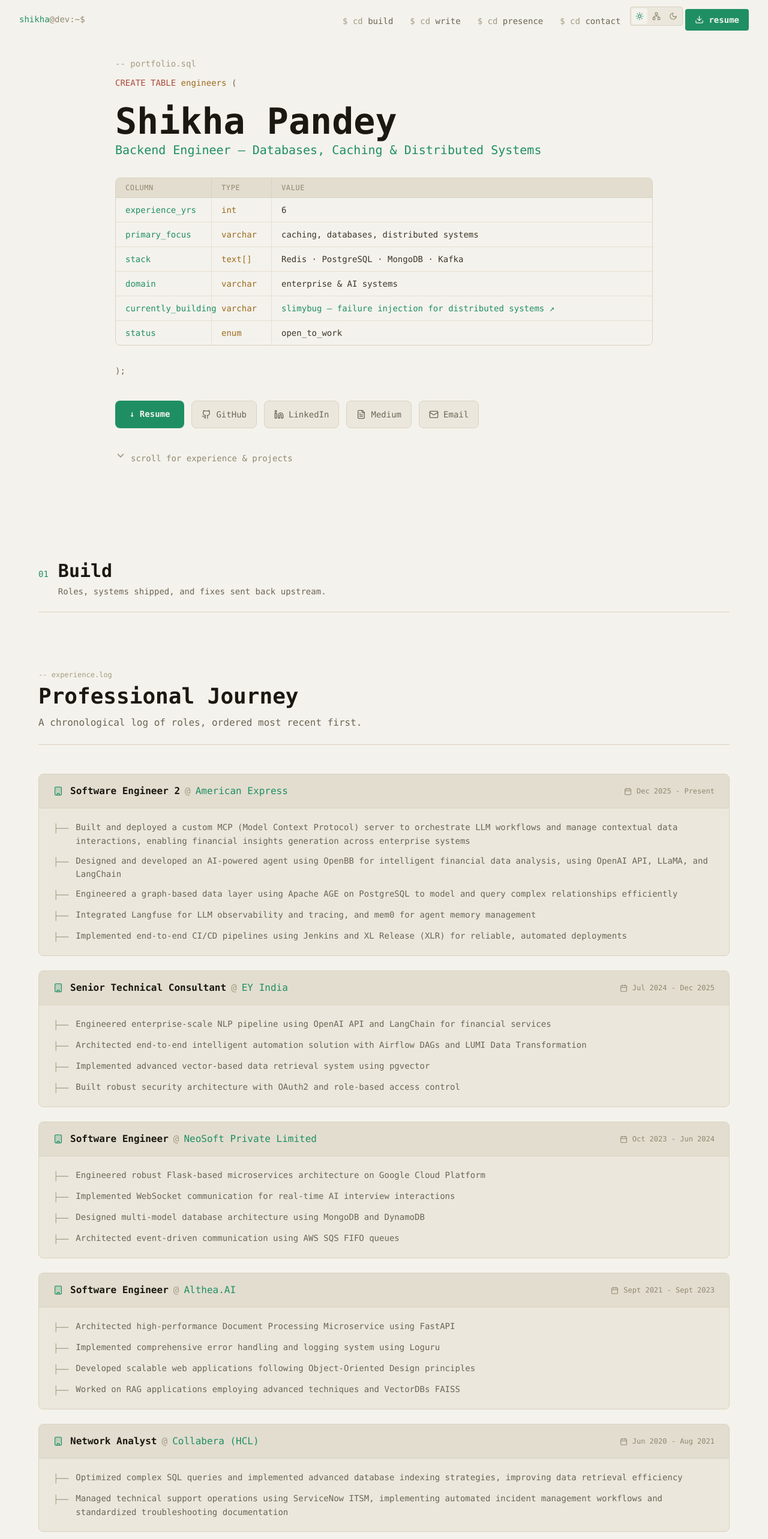
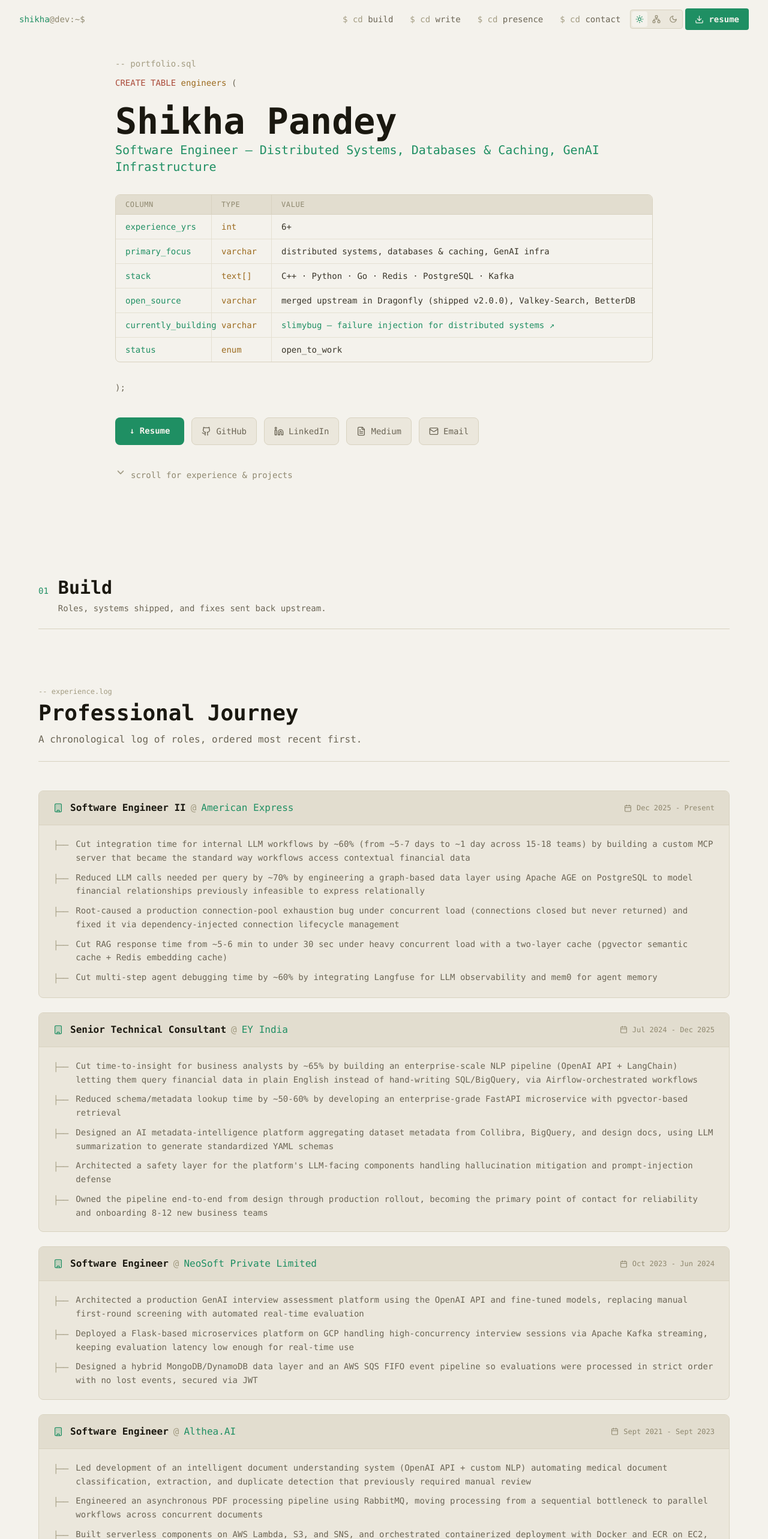
Before and after one commit to Shikha-code36/shikhaPortfolio, a React (Vite) app: page / in a window 1280 px wide. Shown: the top 2566 px of the page at 60% size. Built offline with nearby package versions, Linux system fonts and the light colour scheme.

Commit message:
update in portfolio

```diff
--- a/src/components/Achievements.jsx
+++ b/src/components/Achievements.jsx
@@ -19,7 +19,7 @@
       items: [
         "LeetCode Knight — top-tier contest rank, 500+ problems solved",
         "Research Publication in AI/ML optimization strategies",
-        "Merged upstream fixes in DragonflyDB (31k★ Redis-compatible datastore) and BetterDB monitor — see Open Source above",
+        "Contributions to DragonflyDB (31k★ Redis-compatible datastore) shipped in the v2.0.0 release, plus merged fixes in BetterDB monitor — see Open Source above",
         "High-Performance Systems deployed in production environments",
       ],
     },
--- a/src/components/Experience.jsx
+++ b/src/components/Experience.jsx
@@ -5,15 +5,15 @@
 export const Experience = () => {
   const corporateExperience = [
     {
-      title: "Software Engineer 2",
+      title: "Software Engineer II",
       company: "American Express",
       period: "Dec 2025 - Present",
       achievements: [
-        "Built and deployed a custom MCP (Model Context Protocol) server to orchestrate LLM workflows and manage contextual data interactions, enabling financial insights generation across enterprise systems",
-        "Designed and developed an AI-powered agent using OpenBB for intelligent financial data analysis, using OpenAI API, LLaMA, and LangChain",
-        "Engineered a graph-based data layer using Apache AGE on PostgreSQL to model and query complex relationships efficiently",
-        "Integrated Langfuse for LLM observability and tracing, and mem0 for agent memory management",
-        "Implemented end-to-end CI/CD pipelines using Jenkins and XL Release (XLR) for reliable, automated deployments",
+        "Cut integration time for internal LLM workflows by ~60% (from ~5-7 days to ~1 day across 15-18 teams) by building a custom MCP server that became the standard way workflows access contextual financial data",
+        "Reduced LLM calls needed per query by ~70% by engineering a graph-based data layer using Apache AGE on PostgreSQL to model financial relationships previously infeasible to express relationally",
+        "Root-caused a production connection-pool exhaustion bug under concurrent load (connections closed but never returned) and fixed it via dependency-injected connection lifecycle management",
+        "Cut RAG response time from ~5-6 min to under 30 sec under heavy concurrent load with a two-layer cache (pgvector semantic cache + Redis embedding cache)",
+        "Cut multi-step agent debugging time by ~60% by integrating Langfuse for LLM observability and mem0 for agent memory",
       ],
     },
     {
@@ -21,10 +21,11 @@
       company: "EY India",
       period: "Jul 2024 - Dec 2025",
       achievements: [
-        "Engineered enterprise-scale NLP pipeline using OpenAI API and LangChain for financial services",
-        "Architected end-to-end intelligent automation solution with Airflow DAGs and LUMI Data Transformation",
-        "Implemented advanced vector-based data retrieval system using pgvector",
-        "Built robust security architecture with OAuth2 and role-based access control",
+        "Cut time-to-insight for business analysts by ~65% by building an enterprise-scale NLP pipeline (OpenAI API + LangChain) letting them query financial data in plain English instead of hand-writing SQL/BigQuery, via Airflow-orchestrated workflows",
+        "Reduced schema/metadata lookup time by ~50-60% by developing an enterprise-grade FastAPI microservice with pgvector-based retrieval",
+        "Designed an AI metadata-intelligence platform aggregating dataset metadata from Collibra, BigQuery, and design docs, using LLM summarization to generate standardized YAML schemas",
+        "Architected a safety layer for the platform's LLM-facing components handling hallucination mitigation and prompt-injection defense",
+        "Owned the pipeline end-to-end from design through production rollout, becoming the primary point of contact for reliability and onboarding 8-12 new business teams",
       ],
     },
     {
@@ -32,10 +33,9 @@
       company: "NeoSoft Private Limited",
       period: "Oct 2023 - Jun 2024",
       achievements: [
-        "Engineered robust Flask-based microservices architecture on Google Cloud Platform",
-        "Implemented WebSocket communication for real-time AI interview interactions",
-        "Designed multi-model database architecture using MongoDB and DynamoDB",
-        "Architected event-driven communication using AWS SQS FIFO queues",
+        "Architected a production GenAI interview assessment platform using the OpenAI API and fine-tuned models, replacing manual first-round screening with automated real-time evaluation",
+        "Deployed a Flask-based microservices platform on GCP handling high-concurrency interview sessions via Apache Kafka streaming, keeping evaluation latency low enough for real-time use",
+        "Designed a hybrid MongoDB/DynamoDB data layer and an AWS SQS FIFO event pipeline so evaluations were processed in strict order with no lost events, secured via JWT",
       ],
     },
     {
@@ -43,19 +43,18 @@
       company: "Althea.AI",
       period: "Sept 2021 - Sept 2023",
       achievements: [
-        "Architected high-performance Document Processing Microservice using FastAPI",
-        "Implemented comprehensive error handling and logging system using Loguru",
-        "Developed scalable web applications following Object-Oriented Design principles",
-        "Worked on RAG applications employing advanced techniques and VectorDBs FAISS",
+        "Led development of an intelligent document understanding system (OpenAI API + custom NLP) automating medical document classification, extraction, and duplicate detection that previously required manual review",
+        "Engineered an asynchronous PDF processing pipeline using RabbitMQ, moving processing from a sequential bottleneck to parallel workflows across concurrent documents",
+        "Built serverless components on AWS Lambda, S3, and SNS, and orchestrated containerized deployment with Docker and ECR on EC2, enabling zero-downtime releases",
       ],
     },
     {
       title: "Network Analyst",
-      company: "Collabera (HCL)",
+      company: "Collabera (HCLTech)",
       period: "Jun 2020 - Aug 2021",
       achievements: [
-        "Optimized complex SQL queries and implemented advanced database indexing strategies, improving data retrieval efficiency",
-        "Managed technical support operations using ServiceNow ITSM, implementing automated incident management workflows and standardized troubleshooting documentation",
+        "Provided technical support for FedEx (US client), resolving incident tickets via the ServiceNow ITSM platform",
+        "Developed strategies for navigating and retrieving from the internal knowledge base, improving resolution speed on recurring issues",
       ],
     },
   ];
--- a/src/components/Hero.jsx
+++ b/src/components/Hero.jsx
@@ -3,7 +3,7 @@
 
 export const Hero = () => {
   const [typedRole, setTypedRole] = useState("");
-  const fullRole = "Backend Engineer — Databases, Caching & Distributed Systems";
+  const fullRole = "Software Engineer — Distributed Systems, Databases & Caching, GenAI Infrastructure";
 
   useEffect(() => {
     let index = 0;
@@ -64,10 +64,10 @@
             <div className="px-4 py-2">value</div>
           </div>
           {[
-            ["experience_yrs", "int", "6"],
-            ["primary_focus", "varchar", "caching, databases, distributed systems"],
-            ["stack", "text[]", "Redis · PostgreSQL · MongoDB · Kafka"],
-            ["domain", "varchar", "enterprise & AI systems"],
+            ["experience_yrs", "int", "6+"],
+            ["primary_focus", "varchar", "distributed systems, databases & caching, GenAI infra"],
+            ["stack", "text[]", "C++ · Python · Go · Redis · PostgreSQL · Kafka"],
+            ["open_source", "varchar", "merged upstream in Dragonfly (shipped v2.0.0), Valkey-Search, BetterDB"],
             [
               "currently_building",
               "varchar",
--- a/src/components/Navbar.jsx
+++ b/src/components/Navbar.jsx
@@ -50,7 +50,7 @@
           </div>
 
           <div className="hidden md:block">
-            <div className="ml-10 flex items-baseline space-x-1">
+            <div className="ml-10 flex items-center space-x-1">
               {navItems.map((item) => (
                 <button
                   key={item.name}
--- a/src/components/OpenSource.jsx
+++ b/src/components/OpenSource.jsx
@@ -7,6 +7,13 @@
     repo: "dragonflydb/dragonfly",
     repoUrl: "https://github.com/dragonflydb/dragonfly",
     prs: [
+      {
+        number: 8240,
+        url: "https://github.com/dragonflydb/dragonfly/pull/8240",
+        title: "fix(cluster): handle client-pause timeout during migration finalization",
+        note: "Pausing clients during cluster migration finalization could time out, which the code treated as an impossible state — traced through the migration flow and pause mechanism to make the timeout a handled failure path instead. Shipped in the v2.0.0 release highlights.",
+        merged: "v2.0.0",
+      },
       {
         number: 8174,
         url: "https://github.com/dragonflydb/dragonfly/pull/8174",
@@ -55,6 +62,19 @@
     ],
   },
   {
+    repo: "valkey-io/valkey-search",
+    repoUrl: "https://github.com/valkey-io/valkey-search",
+    prs: [
+      {
+        number: 1312,
+        url: "https://github.com/valkey-io/valkey-search/pull/1312",
+        title: "Fix stale RDB restore counters inflating number_of_indexes metric",
+        note: "A coordinator RDB load left restore counters stale, so number_of_indexes over-reported index count after a reload — root-caused the stale-counter path and fixed the metric to reflect actual index state.",
+        merged: "v1.3.0",
+      },
+    ],
+  },
+  {
     repo: "BetterDB-inc/monitor",
     repoUrl: "https://github.com/BetterDB-inc/monitor",
     prs: [
@@ -64,7 +84,7 @@
         title:
           "fix(connect-defaults): keep host.docker.internal on DNS probe timeout",
         note: "A timed-out DNS lookup was treated the same as a definitive NXDOMAIN, so the default host silently fell back to the Docker bridge IP — introduced a tri-state result so only a confirmed 'not found' triggers the fallback.",
-        merged: "Aug 19, 2026",
+        merged: "v0.39.0",
       },
     ],
   },
--- a/src/components/shared/SectionHeader.jsx
+++ b/src/components/shared/SectionHeader.jsx
@@ -7,7 +7,7 @@
       {title}
     </h2>
     {subtitle && (
-      <p className="text-schema-dim text-sm md:text-base mt-3 max-w-2xl">
+      <p className="text-schema-dim text-sm md:text-base mt-3 max-w-3xl">
         {subtitle}
       </p>
     )}
```
